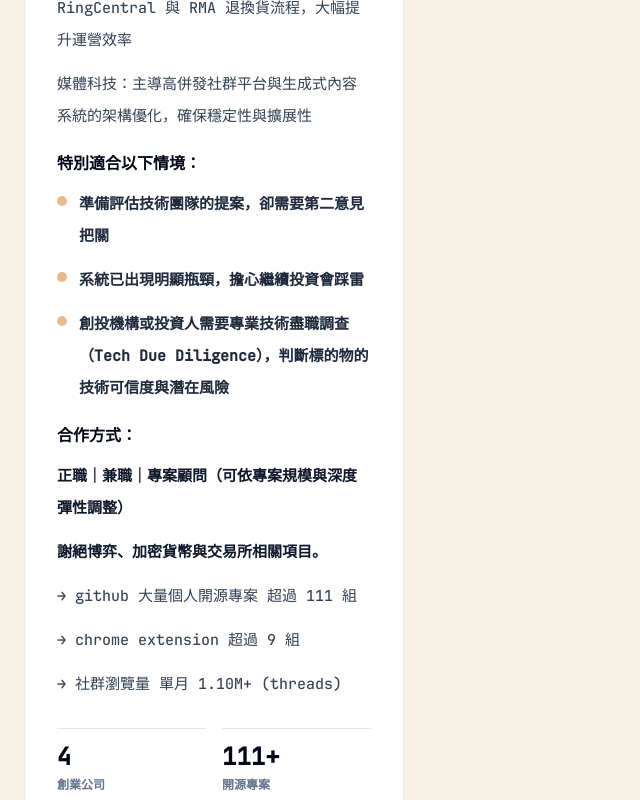
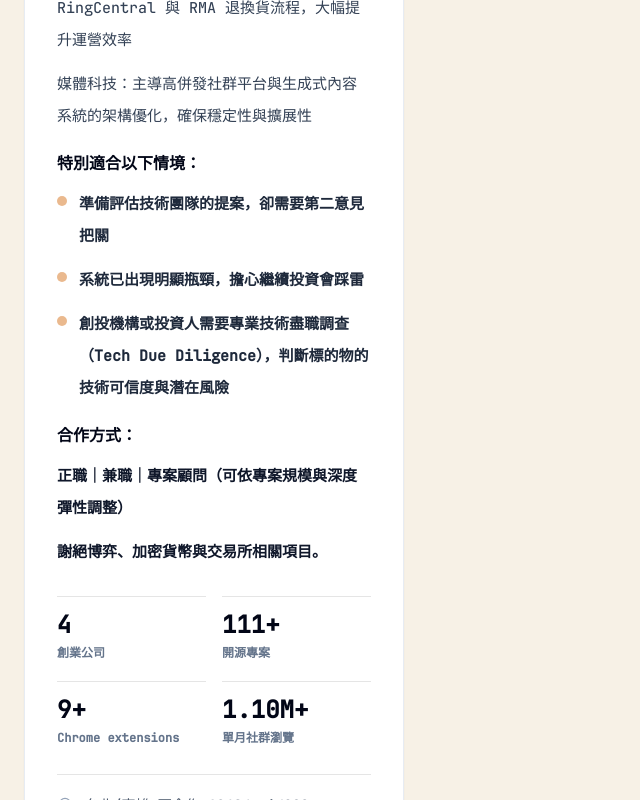
Before and after one commit to tbdavid2019/david888-bento-portfolio, a React (Vite) app: page / in a window 1280 px wide. Shown: the part 1063-1863 px from the top of the page, without its empty margins (0-640 px from the left). Built offline with nearby package versions, Linux system fonts and the light colour scheme; a web font is replaced by a local one.

Commit message:
Extract profile copy into structured content

```diff
--- a/components/ProfileCard.tsx
+++ b/components/ProfileCard.tsx
@@ -2,6 +2,7 @@ import React from 'react';
 import { ExternalLink, Mail, MapPin } from 'lucide-react';
 import { CardWrapper } from './cards/CardWrapper';
 import profileData from '../data/bento-profile.json';
+import { profileContent } from '../data/profile-content';
 import type { Locale } from '../App';
 
 interface ProfileCardProps {
@@ -15,23 +16,8 @@ export const ProfileCard: React.FC<ProfileCardProps> = ({ locale = 'zh' }) => {
         { value: '9+', label: 'Chrome extensions' },
         { value: '1.10M+', label: locale === 'en' ? 'Monthly social reach' : '單月社群瀏覽' },
     ];
-    const headline = locale === 'en' ? profileData.headlineEn || profileData.headline : profileData.headline;
-    const subHeadline = locale === 'en' ? profileData.subHeadlineEn || profileData.subHeadline : profileData.subHeadline;
-    const bio = locale === 'en' ? profileData.bioEn || profileData.bio : profileData.bio;
+    const content = profileContent[locale];
     const contactLine = locale === 'en' ? profileData.contactLineEn || profileData.contactLine : profileData.contactLine;
-    const sectionTitles = new Set(['我專注幫你做到三件事：', '代表經歷：', '特別適合以下情境：', '合作方式：']);
-    const listItems = new Set([
-        '看清技術路線的真實風險與機會',
-        '重整破碎的資料流與系統架構',
-        '必要時直接進場，帶領團隊把事情做對、做完',
-        '準備評估技術團隊的提案，卻需要第二意見把關',
-        '系統已出現明顯瓶頸，擔心繼續投資會踩雷',
-        '創投機構或投資人需要專業技術盡職調查（Tech Due Diligence），判斷標的物的技術可信度與潛在風險',
-    ]);
-    const noteItems = new Set([
-        '正職｜兼職｜專案顧問（可依專案規模與深度彈性調整）',
-        '謝絕博弈、加密貨幣與交易所相關項目。',
-    ]);
 
     return (
         <CardWrapper className="p-6 md:p-7">
@@ -48,7 +34,7 @@ export const ProfileCard: React.FC<ProfileCardProps> = ({ locale = 'zh' }) => {
                                 {profileData.name}
                             </div>
                             <h1 className="mt-2 text-3xl font-black leading-[1.15] text-slate-950 dark:text-white">
-                                {headline}
+                                {content.headline}
                             </h1>
                         </div>
                     </div>
@@ -66,36 +52,36 @@ export const ProfileCard: React.FC<ProfileCardProps> = ({ locale = 'zh' }) => {
 
                 <div className="mb-7 space-y-4 text-[15px] leading-8 text-slate-700 dark:text-slate-300">
                     <p className="text-lg font-black leading-8 text-slate-900 dark:text-white">
-                        {subHeadline}
+                        {content.subHeadline}
                     </p>
                     <div className="space-y-3">
-                        {bio.map((line, index) => {
-                            if (sectionTitles.has(line)) {
+                        {content.body.map((block, index) => {
+                            if (block.kind === 'sectionTitle') {
                                 return (
                                     <p key={index} className="pt-2 text-base font-black text-slate-950 dark:text-white">
-                                        {line}
+                                        {block.text}
                                     </p>
                                 );
                             }
 
-                            if (listItems.has(line)) {
+                            if (block.kind === 'bullet') {
                                 return (
                                     <div key={index} className="flex items-start gap-3">
                                         <span className="mt-2 h-2.5 w-2.5 shrink-0 rounded-full bg-primary" />
-                                        <p className="font-bold text-slate-800 dark:text-slate-200">{line}</p>
+                                        <p className="font-bold text-slate-800 dark:text-slate-200">{block.text}</p>
                                     </div>
                                 );
                             }
 
-                            if (noteItems.has(line)) {
+                            if (block.kind === 'note') {
                                 return (
                                     <p key={index} className="font-bold text-slate-900 dark:text-white">
-                                        {line}
+                                        {block.text}
                                     </p>
                                 );
                             }
 
-                            return <p key={index}>{line}</p>;
+                            return <p key={index}>{block.text}</p>;
                         })}
                     </div>
                 </div>
--- a/data/bento-profile.json
+++ b/data/bento-profile.json
@@ -2,45 +2,6 @@
   "name": "David Chiang",
   "avatarSource": "https://lh3.googleusercontent.com/a/ACg8ocJJ6cr4F_Z4usLfSD4lT1E9RNUxoX_RcRjzyl-0beVmg5CIq08Rog=s512-c",
   "avatar": "/bento/bento-image-002.png",
-  "headline": "把複雜的技術債，轉化為看得見的商業價值",
-  "headlineEn": "Turn technical complexity into visible business value",
-  "subHeadline": "系統越長越大，資料卻四分五裂？",
-  "subHeadlineEn": "Systems keep growing, while data gets fragmented?",
-  "bio": [
-    "技術團隊交出一疊厚厚的架構文件，你卻看不出來到底能不能真正落地、能不能支撐未來的業務成長？",
-    "我是具備跨國企業實戰經驗的 CTO 與技術顧問。過去十年，我不只畫藍圖，更親自帶隊把複雜系統從混亂帶向高效，讓技術真正成為商業的加速器，而非包袱。",
-    "我專注幫你做到三件事：",
-    "看清技術路線的真實風險與機會",
-    "重整破碎的資料流與系統架構",
-    "必要時直接進場，帶領團隊把事情做對、做完",
-    "代表經歷：",
-    "企業級電商架構：率領 70 人研發團隊，為全球最大健康與美容零售商打造具備高併發與智慧能力的 SAP eCommerce 平台",
-    "跨系統整合：為全球知名消費性電子品牌串接多通路客服、Salesforce、HubSpot、RingCentral 與 RMA 退換貨流程，大幅提升運營效率",
-    "媒體科技：主導高併發社群平台與生成式內容系統的架構優化，確保穩定性與擴展性",
-    "特別適合以下情境：",
-    "準備評估技術團隊的提案，卻需要第二意見把關",
-    "系統已出現明顯瓶頸，擔心繼續投資會踩雷",
-    "創投機構或投資人需要專業技術盡職調查（Tech Due Diligence），判斷標的物的技術可信度與潛在風險",
-    "合作方式：",
-    "正職｜兼職｜專案顧問（可依專案規模與深度彈性調整）",
-    "謝絕博弈、加密貨幣與交易所相關項目。",
-    "→ github 大量個人開源專案 超過 111 組",
-    "→ chrome extension 超過 9 組",
-    "→ 社群瀏覽量 單月 1.10M+ (threads)"
-  ],
-  "bioEn": [
-    "Architecture documents can look impressive, yet still leave you unsure whether the system can really ship and support future growth.",
-    "I am a CTO and technical advisor with multinational delivery experience. Over the past decade, I have not only designed systems, but also led teams to turn complexity into execution and business leverage.",
-    "I focus on three outcomes: exposing real technical risks and opportunities, rebuilding broken data and system flows, and stepping in directly when the team needs execution leadership.",
-    "Enterprise e-commerce: led a 70-person engineering team to build a high-concurrency, intelligence-enabled SAP eCommerce platform for the world's largest health and beauty retailer.",
-    "Cross-system integration: connected customer support, Salesforce, HubSpot, RingCentral, and RMA workflows for a major global consumer electronics brand, significantly improving operations.",
-    "Media technology: led architecture optimization for high-concurrency community platforms and generative content systems to improve stability and scalability.",
-    "Best fit when you need a second opinion on technical proposals, are worried about scaling bottlenecks, or require technical due diligence before investment.",
-    "[ Available for full-time, part-time, or project advisory work. No gambling, crypto, or exchanges. ]",
-    "→ 111+ open-source projects on GitHub",
-    "→ 9+ Chrome extensions",
-    "→ 1.10M+ monthly social reach on Threads"
-  ],
   "contactLine": "台北/高雄 可合作 104@david888.com",
   "contactLineEn": "Taipei / Kaohsiung / Remote collaboration",
   "email": "104@david888.com"
--- /dev/null
+++ b/data/profile-content.ts
@@ -0,0 +1,95 @@
+import type { Locale } from '../App';
+
+export type ProfileBlock =
+  | { kind: 'paragraph'; text: string }
+  | { kind: 'sectionTitle'; text: string }
+  | { kind: 'bullet'; text: string }
+  | { kind: 'note'; text: string };
+
+export type ProfileLocaleContent = {
+  headline: string;
+  subHeadline: string;
+  body: ProfileBlock[];
+};
+
+export const profileContent: Record<Locale, ProfileLocaleContent> = {
+  zh: {
+    headline: '把複雜的技術債，轉化為看得見的商業價值',
+    subHeadline: '系統越長越大，資料卻四分五裂？',
+    body: [
+      {
+        kind: 'paragraph',
+        text: '技術團隊交出一疊厚厚的架構文件，你卻看不出來到底能不能真正落地、能不能支撐未來的業務成長？',
+      },
+      {
+        kind: 'paragraph',
+        text: '我是具備跨國企業實戰經驗的 CTO 與技術顧問。過去十年，我不只畫藍圖，更親自帶隊把複雜系統從混亂帶向高效，讓技術真正成為商業的加速器，而非包袱。',
+      },
+      { kind: 'sectionTitle', text: '我專注幫你做到三件事：' },
+      { kind: 'bullet', text: '看清技術路線的真實風險與機會' },
+      { kind: 'bullet', text: '重整破碎的資料流與系統架構' },
+      { kind: 'bullet', text: '必要時直接進場，帶領團隊把事情做對、做完' },
+      { kind: 'sectionTitle', text: '代表經歷：' },
+      {
+        kind: 'paragraph',
+        text: '企業級電商架構：率領 70 人研發團隊，為全球最大健康與美容零售商打造具備高併發與智慧能力的 SAP eCommerce 平台',
+      },
+      {
+        kind: 'paragraph',
+        text: '跨系統整合：為全球知名消費性電子品牌串接多通路客服、Salesforce、HubSpot、RingCentral 與 RMA 退換貨流程，大幅提升運營效率',
+      },
+      {
+        kind: 'paragraph',
+        text: '媒體科技：主導高併發社群平台與生成式內容系統的架構優化，確保穩定性與擴展性',
+      },
+      { kind: 'sectionTitle', text: '特別適合以下情境：' },
+      { kind: 'bullet', text: '準備評估技術團隊的提案，卻需要第二意見把關' },
+      { kind: 'bullet', text: '系統已出現明顯瓶頸，擔心繼續投資會踩雷' },
+      {
+        kind: 'bullet',
+        text: '創投機構或投資人需要專業技術盡職調查（Tech Due Diligence），判斷標的物的技術可信度與潛在風險',
+      },
+      { kind: 'sectionTitle', text: '合作方式：' },
+      { kind: 'note', text: '正職｜兼職｜專案顧問（可依專案規模與深度彈性調整）' },
+      { kind: 'note', text: '謝絕博弈、加密貨幣與交易所相關項目。' },
+    ],
+  },
+  en: {
+    headline: 'Turn technical complexity into visible business value',
+    subHeadline: 'Systems keep growing, while data gets fragmented?',
+    body: [
+      {
+        kind: 'paragraph',
+        text: 'Architecture documents can look impressive, yet still leave you unsure whether the system can really ship and support future growth.',
+      },
+      {
+        kind: 'paragraph',
+        text: 'I am a CTO and technical advisor with multinational delivery experience. Over the past decade, I have not only designed systems, but also led teams to turn complexity into execution and business leverage.',
+      },
+      { kind: 'sectionTitle', text: 'I focus on three outcomes:' },
+      { kind: 'bullet', text: 'Expose the real risks and opportunities behind the proposed technical direction' },
+      { kind: 'bullet', text: 'Rebuild fragmented data flows and system architecture' },
+      { kind: 'bullet', text: 'Step in directly when the team needs hands-on execution leadership' },
+      { kind: 'sectionTitle', text: 'Representative experience:' },
+      {
+        kind: 'paragraph',
+        text: "Enterprise e-commerce: led a 70-person engineering team to build a high-concurrency, intelligence-enabled SAP eCommerce platform for the world's largest health and beauty retailer.",
+      },
+      {
+        kind: 'paragraph',
+        text: 'Cross-system integration: connected customer support, Salesforce, HubSpot, RingCentral, and RMA workflows for a major global consumer electronics brand, significantly improving operations.',
+      },
+      {
+        kind: 'paragraph',
+        text: 'Media technology: led architecture optimization for high-concurrency community platforms and generative content systems to improve stability and scalability.',
+      },
+      { kind: 'sectionTitle', text: 'Especially useful when:' },
+      { kind: 'bullet', text: 'You need a second opinion on a technical proposal before committing resources' },
+      { kind: 'bullet', text: 'The system is already showing bottlenecks and you want to avoid expensive mistakes' },
+      { kind: 'bullet', text: 'Investors or funds need technical due diligence on execution credibility and product risk' },
+      { kind: 'sectionTitle', text: 'Engagement model:' },
+      { kind: 'note', text: 'Full-time | Part-time | Project advisory, depending on project scope and depth' },
+      { kind: 'note', text: 'No gambling, crypto, or exchange-related projects.' },
+    ],
+  },
+};
```
